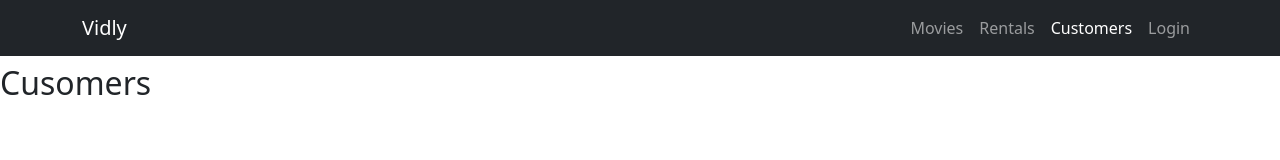
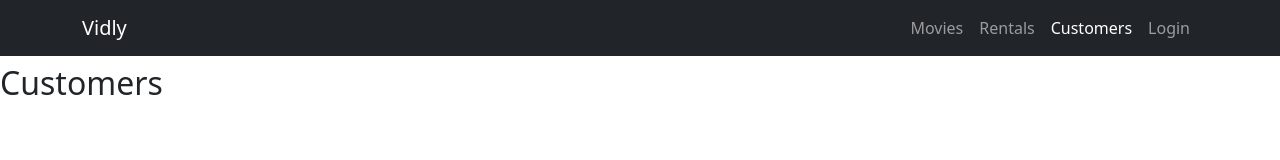
Before and after one commit to mhemanthkmr/vidly-react, a React (Create React App) app: page /customers in a window 1280 px wide. Shown: the top 160 px of the page. Built offline with nearby package versions, Linux system fonts and the light colour scheme.

Commit message:
Updated Customer.jsx

```diff
--- a/src/components/customer.jsx
+++ b/src/components/customer.jsx
@@ -1,7 +1,7 @@
 import React from "react";
 
 const Customer = () => {
-  return <h2>Cusomers</h2>;
+  return <h2>Customers</h2>;
 };
 
 export default Customer;
```
